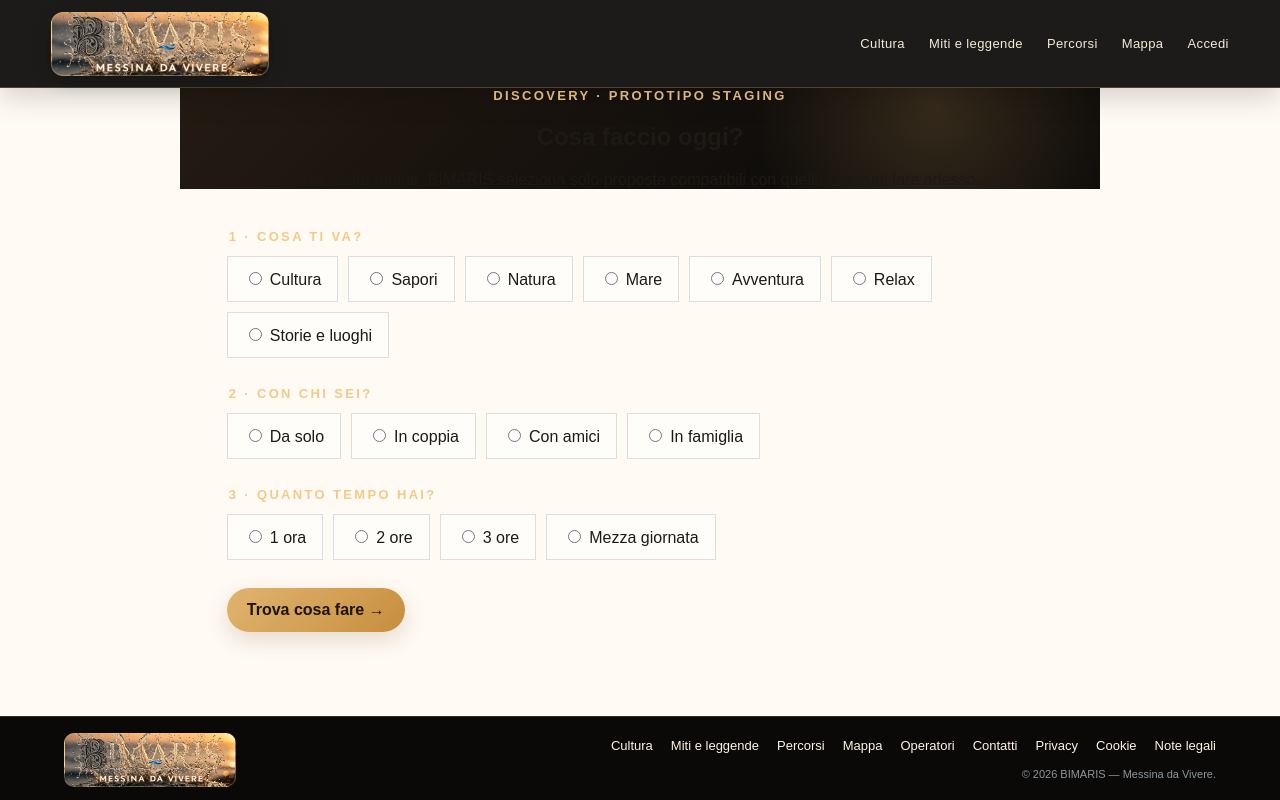
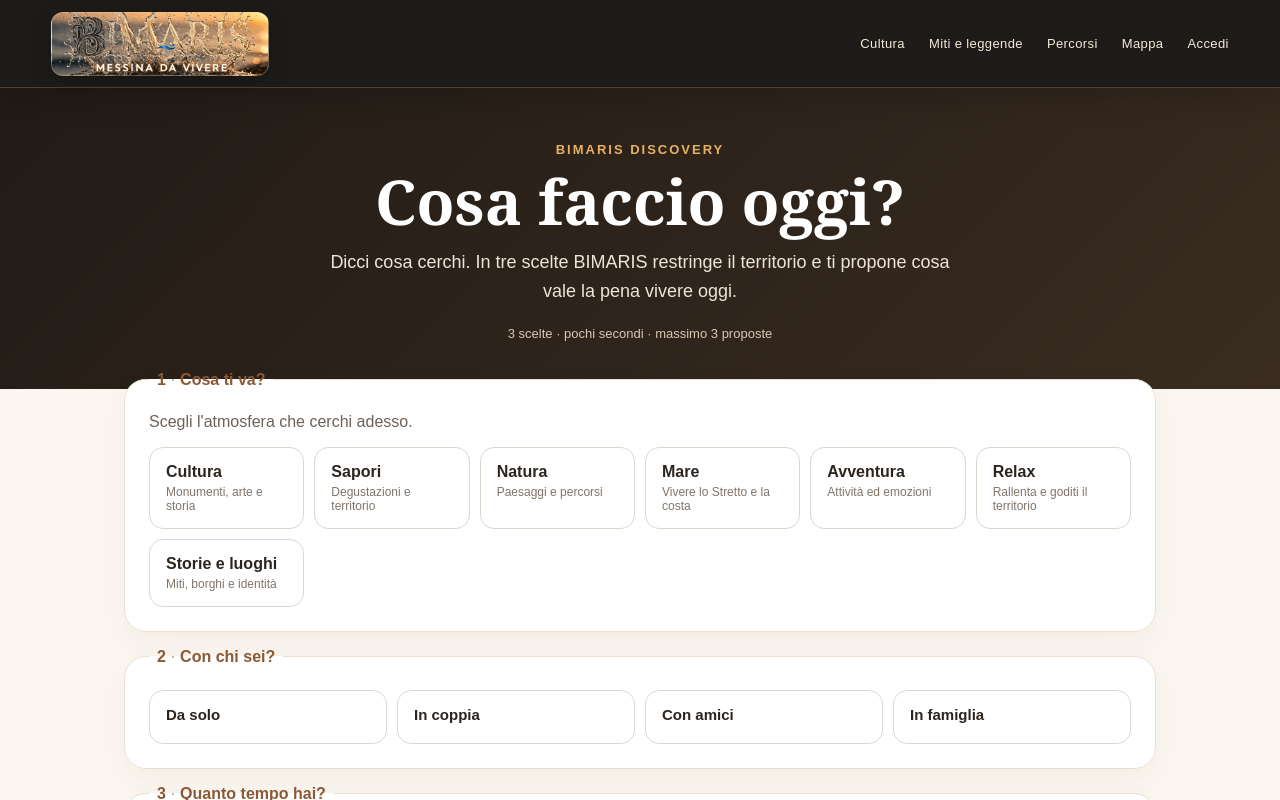
Before and after one commit to giovannibrunetto/bimaris-platform, a Next.js app in the folder apps/web/: page /cosa-faccio-oggi in a window 1280 px wide. Shown: the top 800 px of the page. Built offline with nearby package versions, Linux system fonts and the light colour scheme.

Commit message:
Redesign Discovery today experience

```diff
--- a/apps/web/app/cosa-faccio-oggi/page.tsx
+++ b/apps/web/app/cosa-faccio-oggi/page.tsx
@@ -4,74 +4,40 @@ import { discoverExperiences, DISCOVERY_AUDIENCES, DISCOVERY_INTENTS, type Disco
 export const dynamic = "force-dynamic";
 export const revalidate = 0;
 
-const intentLabels: Record<DiscoveryIntent, string> = {
-  culture: "Cultura",
-  "food-wine": "Sapori",
-  nature: "Natura",
-  sea: "Mare",
-  adventure: "Avventura",
-  relax: "Relax",
-  "stories-places": "Storie e luoghi",
+const intentLabels: Record<DiscoveryIntent, { label: string; hint: string }> = {
+  culture: { label: "Cultura", hint: "Monumenti, arte e storia" },
+  "food-wine": { label: "Sapori", hint: "Degustazioni e territorio" },
+  nature: { label: "Natura", hint: "Paesaggi e percorsi" },
+  sea: { label: "Mare", hint: "Vivere lo Stretto e la costa" },
+  adventure: { label: "Avventura", hint: "Attività ed emozioni" },
+  relax: { label: "Relax", hint: "Rallenta e goditi il territorio" },
+  "stories-places": { label: "Storie e luoghi", hint: "Miti, borghi e identità" },
 };
-const audienceLabels: Record<DiscoveryAudience, string> = {
-  solo: "Da solo",
-  couple: "In coppia",
-  friends: "Con amici",
-  family: "In famiglia",
-};
-const durationOptions = [
-  [60, "1 ora"],
-  [120, "2 ore"],
-  [180, "3 ore"],
-  [360, "Mezza giornata"],
-] as const;
+const audienceLabels: Record<DiscoveryAudience, string> = { solo: "Da solo", couple: "In coppia", friends: "Con amici", family: "In famiglia" };
+const durationOptions = [[60,"1 ora"],[120,"2 ore"],[180,"3 ore"],[360,"Mezza giornata"]] as const;
+function one(value:string|string[]|undefined){return Array.isArray(value)?value[0]:value;}
+function validIntent(value?:string):value is DiscoveryIntent{return !!value&&(DISCOVERY_INTENTS as readonly string[]).includes(value);}
+function validAudience(value?:string):value is DiscoveryAudience{return !!value&&(DISCOVERY_AUDIENCES as readonly string[]).includes(value);}
 
-function one(value: string | string[] | undefined) { return Array.isArray(value) ? value[0] : value; }
-function validIntent(value?: string): value is DiscoveryIntent { return !!value && (DISCOVERY_INTENTS as readonly string[]).includes(value); }
-function validAudience(value?: string): value is DiscoveryAudience { return !!value && (DISCOVERY_AUDIENCES as readonly string[]).includes(value); }
+const shell: React.CSSProperties={maxWidth:1080,margin:"0 auto",padding:"0 22px"};
+const step: React.CSSProperties={border:"1px solid #eadfce",borderRadius:22,padding:"24px",background:"#fff",boxShadow:"0 10px 30px rgba(70,45,25,.05)"};
+const grid: React.CSSProperties={display:"grid",gridTemplateColumns:"repeat(auto-fit,minmax(150px,1fr))",gap:10};
 
-export default async function DiscoveryTodayPage({ searchParams }: { searchParams: Promise<Record<string, string | string[] | undefined>> }) {
-  const params = await searchParams;
-  const intentRaw = one(params.intent);
-  const audienceRaw = one(params.audience);
-  const minutesRaw = Number(one(params.minutes));
-  const intent = validIntent(intentRaw) ? intentRaw : undefined;
-  const audience = validAudience(audienceRaw) ? audienceRaw : undefined;
-  const minutes = durationOptions.some(([v]) => v === minutesRaw) ? minutesRaw : undefined;
-  const complete = !!intent && !!audience && !!minutes;
-  const results = complete ? await discoverExperiences({ intent, audience, availableMinutes: minutes, limit: 3 }) : [];
-
-  return <>
-    <section className="page-hero" style={{maxWidth:920,margin:"0 auto",textAlign:"center"}}>
-      <div className="kicker">DISCOVERY · PROTOTIPO STAGING</div>
-      <h1>Cosa faccio oggi?</h1>
-      <p>Tre scelte rapide. BIMARIS seleziona solo proposte compatibili con quello che vuoi fare adesso.</p>
-    </section>
-
-    <section className="section" style={{maxWidth:980,margin:"0 auto",paddingTop:24}}>
-      <form method="get" style={{display:"grid",gap:28}}>
-        <fieldset style={{border:0,padding:0,margin:0}}>
-          <legend className="kicker" style={{marginBottom:12}}>1 · Cosa ti va?</legend>
-          <div style={{display:"flex",flexWrap:"wrap",gap:10}}>{DISCOVERY_INTENTS.map(key => <label key={key} className="detail-panel" style={{padding:"12px 16px",cursor:"pointer",border:intent===key?"2px solid #8a5b3d":"1px solid #ddd"}}><input type="radio" name="intent" value={key} defaultChecked={intent===key} style={{marginRight:8}}/>{intentLabels[key]}</label>)}</div>
-        </fieldset>
-
-        <fieldset style={{border:0,padding:0,margin:0}}>
-          <legend className="kicker" style={{marginBottom:12}}>2 · Con chi sei?</legend>
-          <div style={{display:"flex",flexWrap:"wrap",gap:10}}>{DISCOVERY_AUDIENCES.map(key => <label key={key} className="detail-panel" style={{padding:"12px 16px",cursor:"pointer",border:audience===key?"2px solid #8a5b3d":"1px solid #ddd"}}><input type="radio" name="audience" value={key} defaultChecked={audience===key} style={{marginRight:8}}/>{audienceLabels[key]}</label>)}</div>
-        </fieldset>
-
-        <fieldset style={{border:0,padding:0,margin:0}}>
-          <legend className="kicker" style={{marginBottom:12}}>3 · Quanto tempo hai?</legend>
-          <div style={{display:"flex",flexWrap:"wrap",gap:10}}>{durationOptions.map(([value,label]) => <label key={value} className="detail-panel" style={{padding:"12px 16px",cursor:"pointer",border:minutes===value?"2px solid #8a5b3d":"1px solid #ddd"}}><input type="radio" name="minutes" value={value} defaultChecked={minutes===value} style={{marginRight:8}}/>{label}</label>)}</div>
-        </fieldset>
-
-        <button className="button" type="submit" style={{justifySelf:"start"}}>Trova cosa fare →</button>
-      </form>
-    </section>
-
-    {complete && <section className="section sand" style={{marginTop:24}}>
-      <div className="section-head"><div><div className="kicker">SCELTE BIMARIS</div><h2>{results.length ? "Le proposte per te" : "Nessuna proposta compatibile"}</h2></div><p>{results.length ? "Non un elenco infinito: fino a tre possibilità coerenti con le tue scelte e con la disponibilità di oggi." : "Il motore non forza risultati non adatti. Prova a cambiare interesse, compagnia o tempo disponibile."}</p></div>
-      {results.length>0 && <div className="cards">{results.map((item,index)=><article className="card" key={item.id}>{item.imageUrl&&<img src={item.imageUrl} alt="" style={{width:"100%",aspectRatio:"16/9",objectFit:"cover"}}/>}<div className="card-body"><div className="kicker">PROPOSTA {index+1} · {item.availability==="now"?"DISPONIBILE ORA":"PIÙ TARDI OGGI"}</div><h3>{item.name}</h3>{item.excerpt&&<p>{item.excerpt}</p>}<p className="muted">{item.durationMinutes?`${item.durationMinutes} min · `:""}{item.priceFrom!=null?`da € ${item.priceFrom} · `:""}{item.bookingRequirement==="required"?"prenotazione obbligatoria":item.bookingRequirement==="recommended"?"prenotazione consigliata":"senza prenotazione"}</p><Link className="text-link" href={`/esperienze/${item.slug}`}>Scopri la proposta →</Link></div></article>)}</div>}
-    </section>}
-  </>;
+export default async function DiscoveryTodayPage({searchParams}:{searchParams:Promise<Record<string,string|string[]|undefined>>}){
+ const params=await searchParams;const intentRaw=one(params.intent);const audienceRaw=one(params.audience);const minutesRaw=Number(one(params.minutes));
+ const intent=validIntent(intentRaw)?intentRaw:undefined;const audience=validAudience(audienceRaw)?audienceRaw:undefined;const minutes=durationOptions.some(([v])=>v===minutesRaw)?minutesRaw:undefined;
+ const complete=!!intent&&!!audience&&!!minutes;const results=complete?await discoverExperiences({intent,audience,availableMinutes:minutes,limit:3}):[];
+ const optionStyle=(active:boolean):React.CSSProperties=>({position:"relative",display:"block",padding:"15px 16px",borderRadius:14,border:active?"2px solid #9b673d":"1px solid #ded7cd",background:active?"#fff7ea":"#fff",cursor:"pointer",minHeight:54,boxSizing:"border-box"});
+ return <main style={{background:"#fbf7f0",minHeight:"100vh",paddingBottom:64}}>
+  <section style={{background:"linear-gradient(135deg,#211b16 0%,#3a2c20 100%)",color:"#fff",padding:"54px 22px 48px",textAlign:"center"}}>
+   <div style={{maxWidth:760,margin:"0 auto"}}><div className="kicker" style={{color:"#e7b25f",letterSpacing:2}}>BIMARIS DISCOVERY</div><h1 style={{fontFamily:"Georgia,serif",fontSize:"clamp(38px,6vw,62px)",lineHeight:1.05,margin:"12px 0 14px",color:"#fff"}}>Cosa faccio oggi?</h1><p style={{fontSize:18,lineHeight:1.6,maxWidth:620,margin:"0 auto",color:"#eee4d9"}}>Dicci cosa cerchi. In tre scelte BIMARIS restringe il territorio e ti propone cosa vale la pena vivere oggi.</p><div style={{marginTop:20,fontSize:13,color:"#d9c8b5"}}>3 scelte · pochi secondi · massimo 3 proposte</div></div>
+  </section>
+  <section style={{...shell,marginTop:-18}}><form method="get" style={{display:"grid",gap:16}}>
+   <fieldset style={{...step,border:"1px solid #eadfce"}}><legend style={{padding:"0 8px",fontWeight:700,color:"#8b5a34"}}>1 <span style={{color:"#aa9a89",fontWeight:500}}>·</span> Cosa ti va?</legend><p style={{margin:"0 0 16px",color:"#6d6258"}}>Scegli l'atmosfera che cerchi adesso.</p><div style={grid}>{DISCOVERY_INTENTS.map(key=>{const active=intent===key;return <label key={key} style={optionStyle(active)}><input type="radio" name="intent" value={key} defaultChecked={active} style={{position:"absolute",opacity:0,pointerEvents:"none"}}/><strong style={{display:"block",fontSize:16,color:"#2c251f"}}>{intentLabels[key].label}</strong><span style={{display:"block",fontSize:12,marginTop:4,color:"#81756a"}}>{intentLabels[key].hint}</span></label>})}</div></fieldset>
+   <fieldset style={{...step,border:"1px solid #eadfce"}}><legend style={{padding:"0 8px",fontWeight:700,color:"#8b5a34"}}>2 <span style={{color:"#aa9a89",fontWeight:500}}>·</span> Con chi sei?</legend><div style={grid}>{DISCOVERY_AUDIENCES.map(key=>{const active=audience===key;return <label key={key} style={optionStyle(active)}><input type="radio" name="audience" value={key} defaultChecked={active} style={{position:"absolute",opacity:0,pointerEvents:"none"}}/><strong style={{fontSize:15,color:"#2c251f"}}>{audienceLabels[key]}</strong></label>})}</div></fieldset>
+   <fieldset style={{...step,border:"1px solid #eadfce"}}><legend style={{padding:"0 8px",fontWeight:700,color:"#8b5a34"}}>3 <span style={{color:"#aa9a89",fontWeight:500}}>·</span> Quanto tempo hai?</legend><div style={grid}>{durationOptions.map(([value,label])=>{const active=minutes===value;return <label key={value} style={optionStyle(active)}><input type="radio" name="minutes" value={value} defaultChecked={active} style={{position:"absolute",opacity:0,pointerEvents:"none"}}/><strong style={{fontSize:15,color:"#2c251f"}}>{label}</strong></label>})}</div></fieldset>
+   <button type="submit" style={{border:0,borderRadius:16,padding:"17px 26px",background:"#d89a3d",color:"#211b16",fontWeight:800,fontSize:16,cursor:"pointer",boxShadow:"0 10px 24px rgba(171,111,34,.22)",justifySelf:"center",minWidth:240}}>Trova cosa fare →</button>
+  </form></section>
+  {complete&&<section style={{...shell,marginTop:42}}><div style={{borderTop:"1px solid #e5d9c8",paddingTop:32}}><div className="section-head"><div><div className="kicker">SCELTE BIMARIS</div><h2>{results.length?"Tre idee, non cento":"Nessuna proposta compatibile"}</h2></div><p>{results.length?"Abbiamo eliminato ciò che non è coerente con le tue scelte e con la disponibilità di oggi.":"Non forziamo risultati poco adatti. Cambia una delle tre scelte e riprova."}</p></div>{results.length>0&&<div className="cards">{results.map((item,index)=><article className="card" key={item.id}>{item.imageUrl&&<img src={item.imageUrl} alt="" style={{width:"100%",aspectRatio:"16/9",objectFit:"cover"}}/>}<div className="card-body"><div className="kicker">#{index+1} · {item.availability==="now"?"DISPONIBILE ORA":"PIÙ TARDI OGGI"}</div><h3>{item.name}</h3>{item.excerpt&&<p>{item.excerpt}</p>}<p className="muted">{item.durationMinutes?`${item.durationMinutes} min · `:""}{item.priceFrom!=null?`da € ${item.priceFrom} · `:""}{item.bookingRequirement==="required"?"prenotazione obbligatoria":item.bookingRequirement==="recommended"?"prenotazione consigliata":"senza prenotazione"}</p><Link className="text-link" href={`/esperienze/${item.slug}`}>Scopri la proposta →</Link></div></article>)}</div>}</div></section>}
+ </main>;
 }
```
